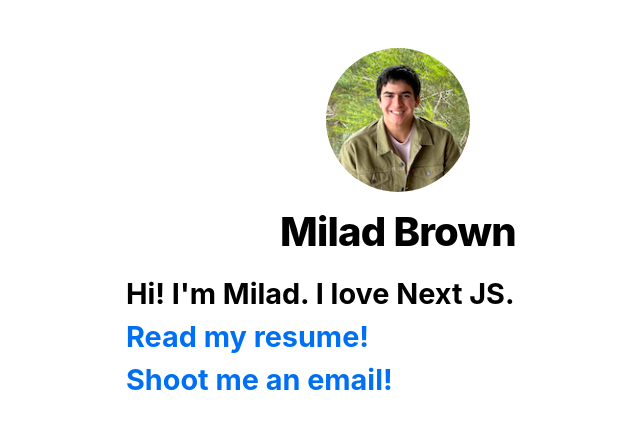
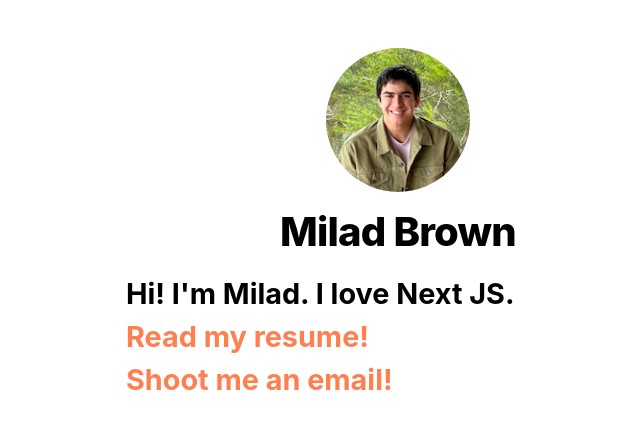
Before and after one commit to carnivoroustoad/milads_website, a Next.js app: page / in a window 1280 px wide. Shown: the top 428 px of the page, without its empty margins (242-882 px from the left). Built offline with nearby package versions, Linux system fonts and the light colour scheme.

Commit message:
Update global.css

```diff
--- a/styles/global.css
+++ b/styles/global.css
@@ -7,7 +7,7 @@ body {
 }
 
 a {
-  color: #0070f3;
+  color: #FF7F50;
   text-decoration: none;
 }
 a:hover {
```
